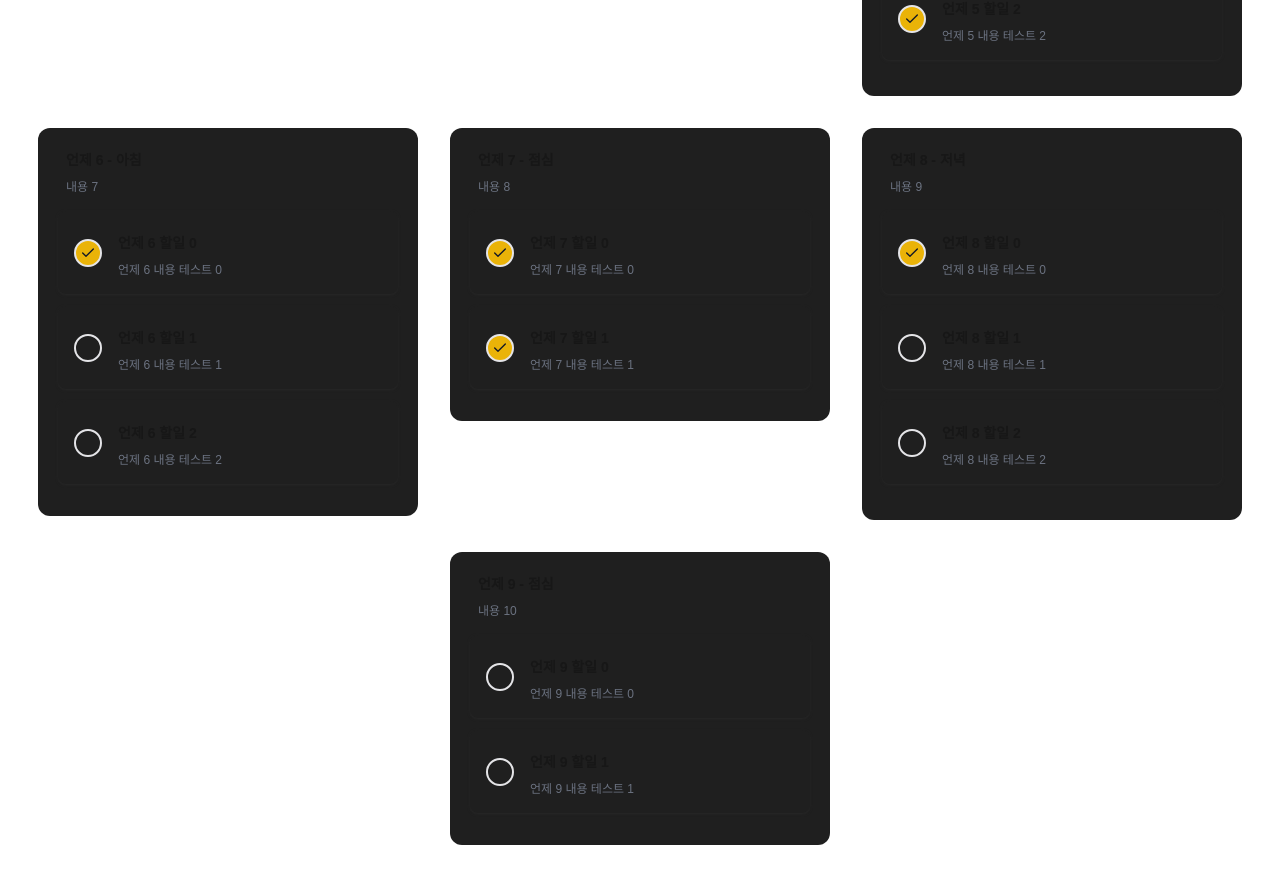
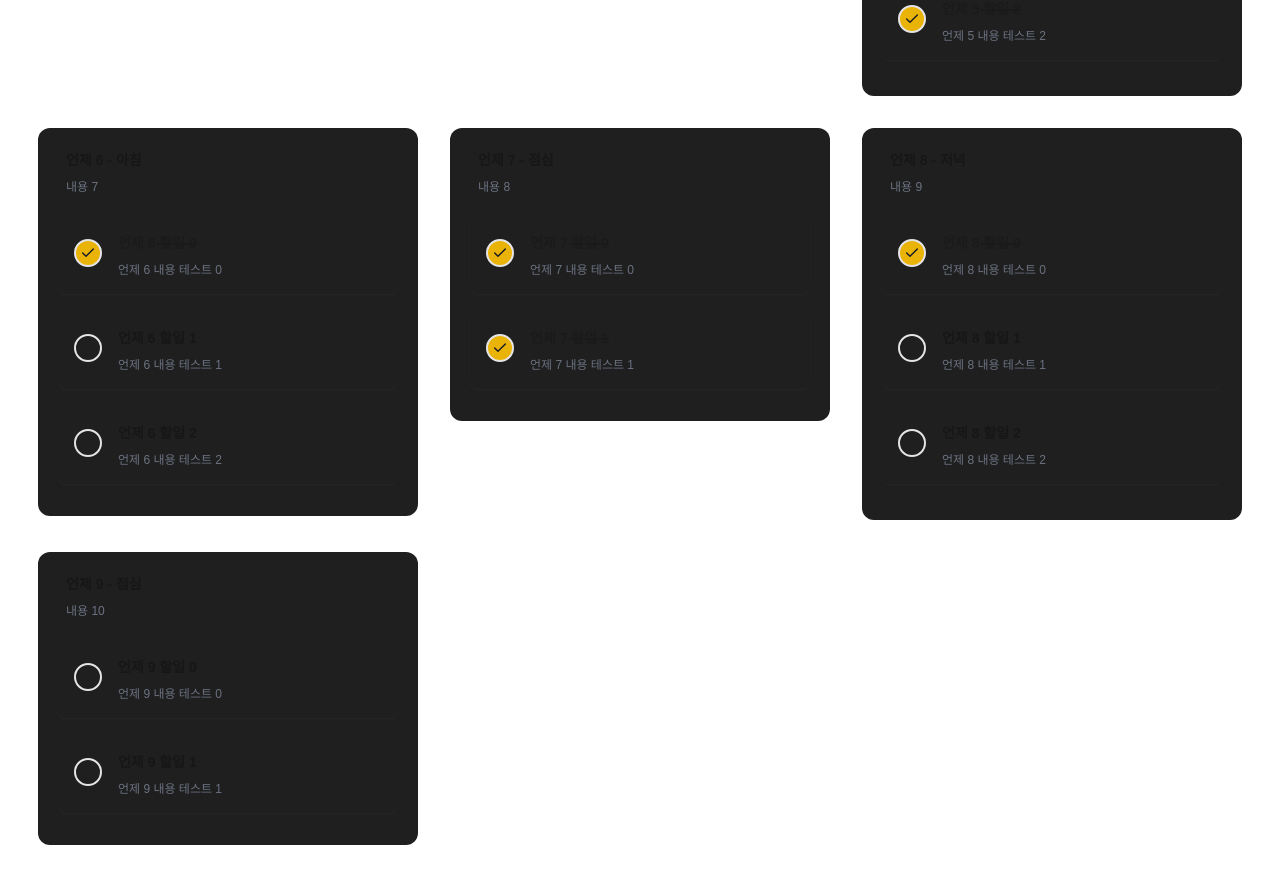
Before and after one commit to KIMLENDING/beautiful-dnd-Example, a Next.js app: page /routin in a window 1280 px wide. Shown: the part 980-1864 px from the top of the page. Built offline with nearby package versions, Linux system fonts and the light colour scheme.

Commit message:
취소선 추가

```diff
--- a/components/Routin.tsx
+++ b/components/Routin.tsx
@@ -369,14 +369,16 @@ const Routin = () => {
                         </div>
                     </div>
                 </>)}
+                <div className='mx-auto'>
                     {chunkedMockData.map((chunk: any, chunkIndex: any) => (
                         <Droppable droppableId={`row-${chunkIndex}`} direction='horizontal' key={chunkIndex} type="GROUP">
                             {(provided) => (
                                 <div
                                     ref={provided.innerRef}
                                     {...provided.droppableProps}
-                                className="flex flex-wrap gap-8 w-full mb-8 justify-center"
+                                    className="flex flex-wrap gap-8 w-full mx-auto mb-8 justify-start"
                                 >
+
                                     {chunk.map((Data: any, index2: any) => (
                                         <Draggable key={Data._id} draggableId={Data._id} index={index2} >
                                             {(provided) => (
@@ -465,14 +467,22 @@ const Routin = () => {
                                                                                                 </button>
                                                                                                 <div className='flex flex-col w-full gap-1 '>
                                                                                                     <div className="flex justify-between items-center ">
-                                                                                                    <span className="text-sm font-semibold ">
+                                                                                                        <span className={cn("relative text-sm font-semibold transition-all duration-700 ease-in-out", todo.completed ? ' opacity-50' : 'opacity-100')}>
+
                                                                                                             {todo.title}
+                                                                                                            <span className={` absolute left-1/2 right-0 top-1/2 h-0.5 bg-current transform scale-x-0 origin-left transition-transform duration-300 ease-in-out
+                                                                                                                 ${todo.completed ? 'scale-x-100' : 'scale-x-0'}`}
+                                                                                                            ></span>
+                                                                                                            <span className={` absolute left-1/2 right-0 top-1/2 h-0.5 bg-current transform scale-x-0 origin-left transition-transform duration-300 ease-in-out
+                                                                                                                 ${todo.completed ? '-scale-x-100' : 'scale-x-0'}`}
+                                                                                                            ></span>
+
                                                                                                         </span>
                                                                                                         <div className={`duration-300 transition-all ${isHovered && ishoverId === todo._id ? 'group-hover:opacity-100' : 'opacity-0'}`}>
                                                                                                             <DropDownComponent title={todo.title} _id={todo._id} discription={todo.discription} handleDelet={handleDelet(todo._id)} setEdit={setEdit} setTitle={setTitle} setDiscription={setDiscription} setChoiseTodo={setChoiseTodo} />
                                                                                                         </div>
                                                                                                     </div>
-                                                                                                <span className="text-xs text-gray-500">
+                                                                                                    <span className="text-xs text-gray-500 ">
                                                                                                         {todo.discription}
                                                                                                     </span>
                                                                                                 </div>
@@ -535,11 +545,13 @@ const Routin = () => {
                                             )}
                                         </Draggable>
                                     ))}
+
                                     {provided.placeholder}
                                 </div>
                             )}
                         </Droppable>
                     ))}
+                </div>
 
             </DragDropContext>
         </div>
```
Lines whose indentation alone changed are shown as unchanged.
